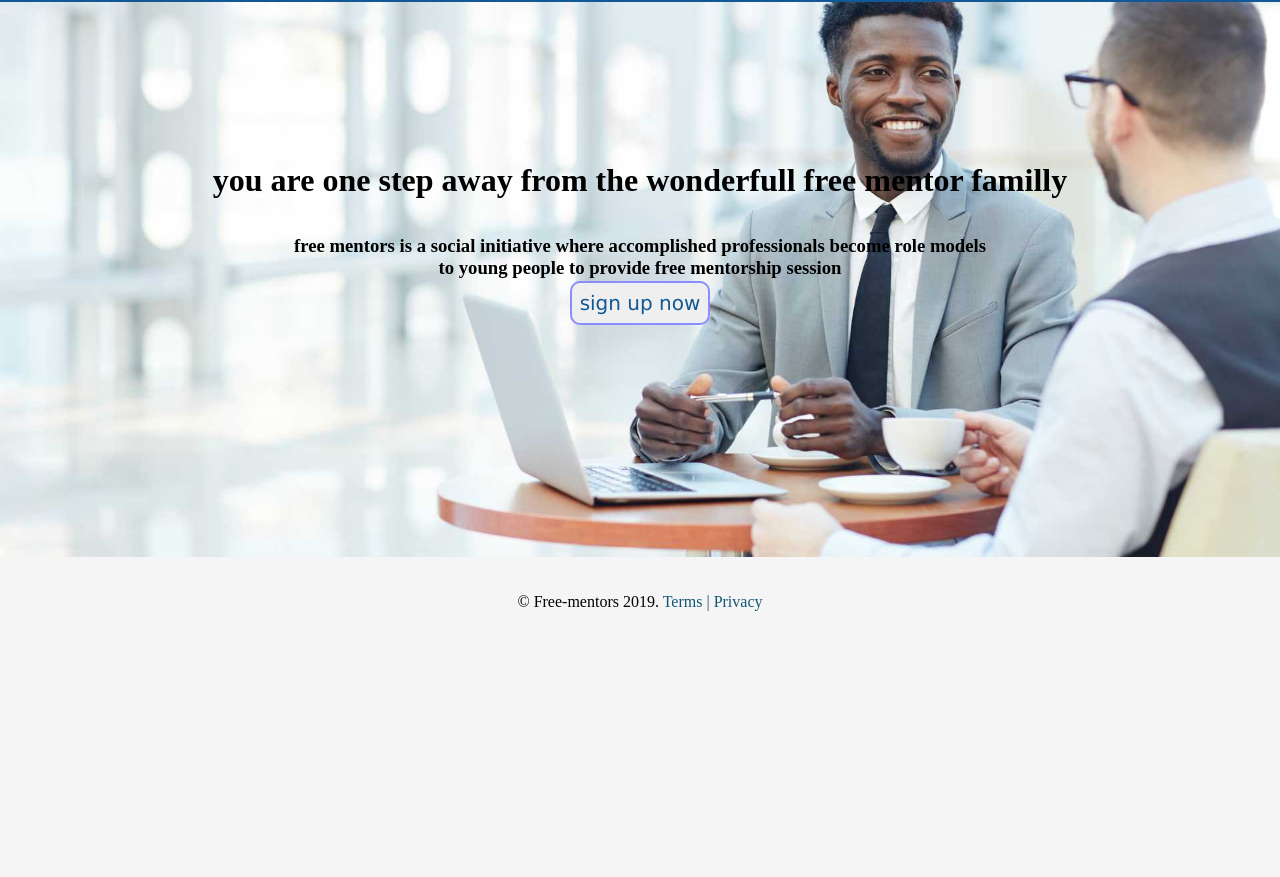
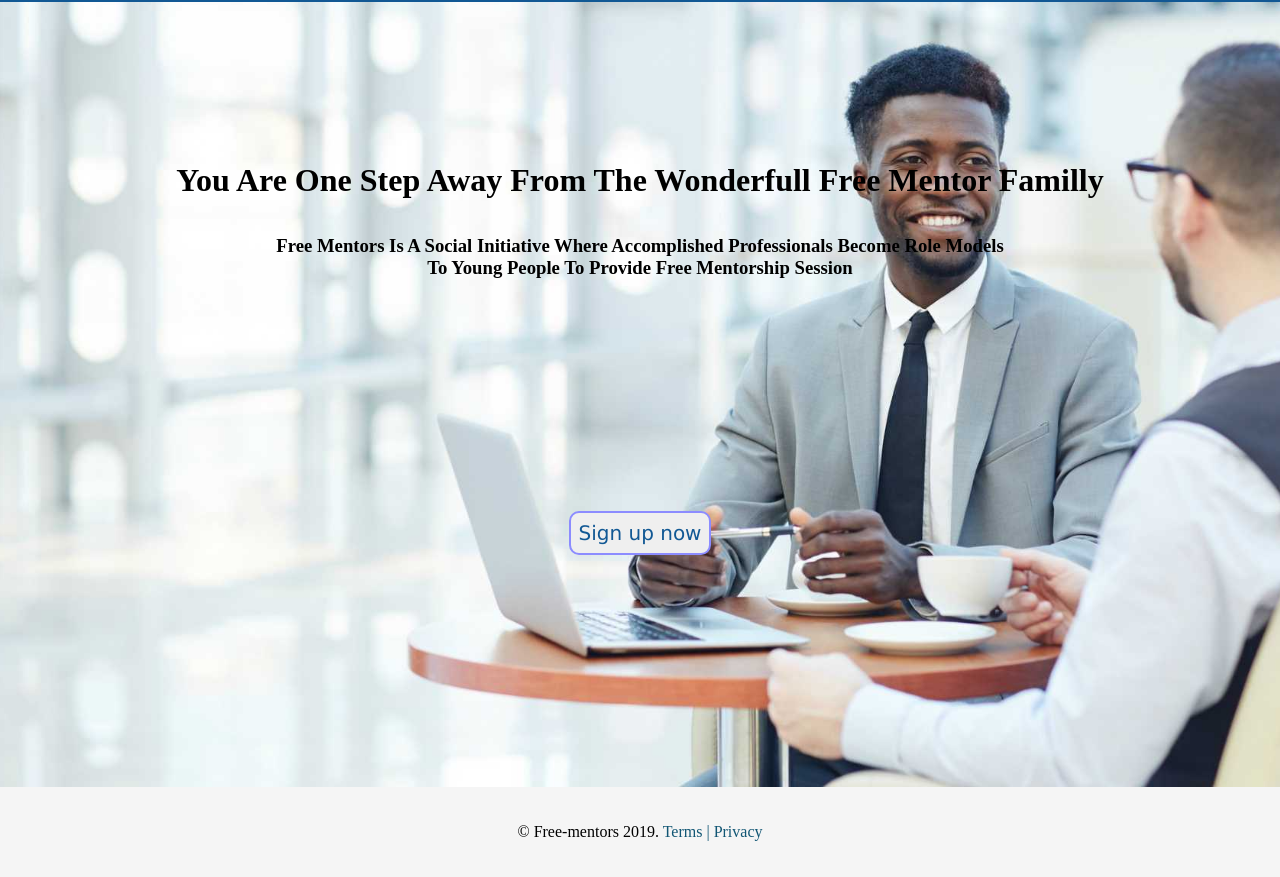
Before and after one commit to Himbaza98/freementor, a website: page index.html in a window 1280 px wide. Shown: the part 38-915 px from the top of the page. Before the commit the page ends 800 px from the top, so only its background shows below. Drawn offline with Linux system fonts and the light colour scheme.

Commit message:
bug(fixing frontend): change frontpage [finishes #168250652]

```diff
--- a/index.html
+++ b/index.html
@@ -39,16 +39,20 @@
 
         <div class="intro">
 
-            <h1>you are one step away from the wonderfull free mentor familly</h1>
+            <h1>You Are One Step Away From The Wonderfull Free Mentor Familly</h1>
             <br>
             <br>
-            <h3>free mentors is a social initiative where accomplished professionals become role models</h3>
-            <h3> to young people to provide free mentorship session </h3>
+            <h3>Free Mentors Is A Social Initiative Where Accomplished Professionals Become Role Models</h3>
+            <h3> To Young People To Provide Free Mentorship Session </h3>
+            <div class="spacing"> </div>
+            <button class="introclick"><a href="./UI/html/sign up.html">Sign up now</a></button>
 
-            <button class="introclick"><a href="./UI/html/sign up.html">sign up now</a></button>
+        </div>
 
 
-        </div>
+
+
+
     </div>
 
 
```
